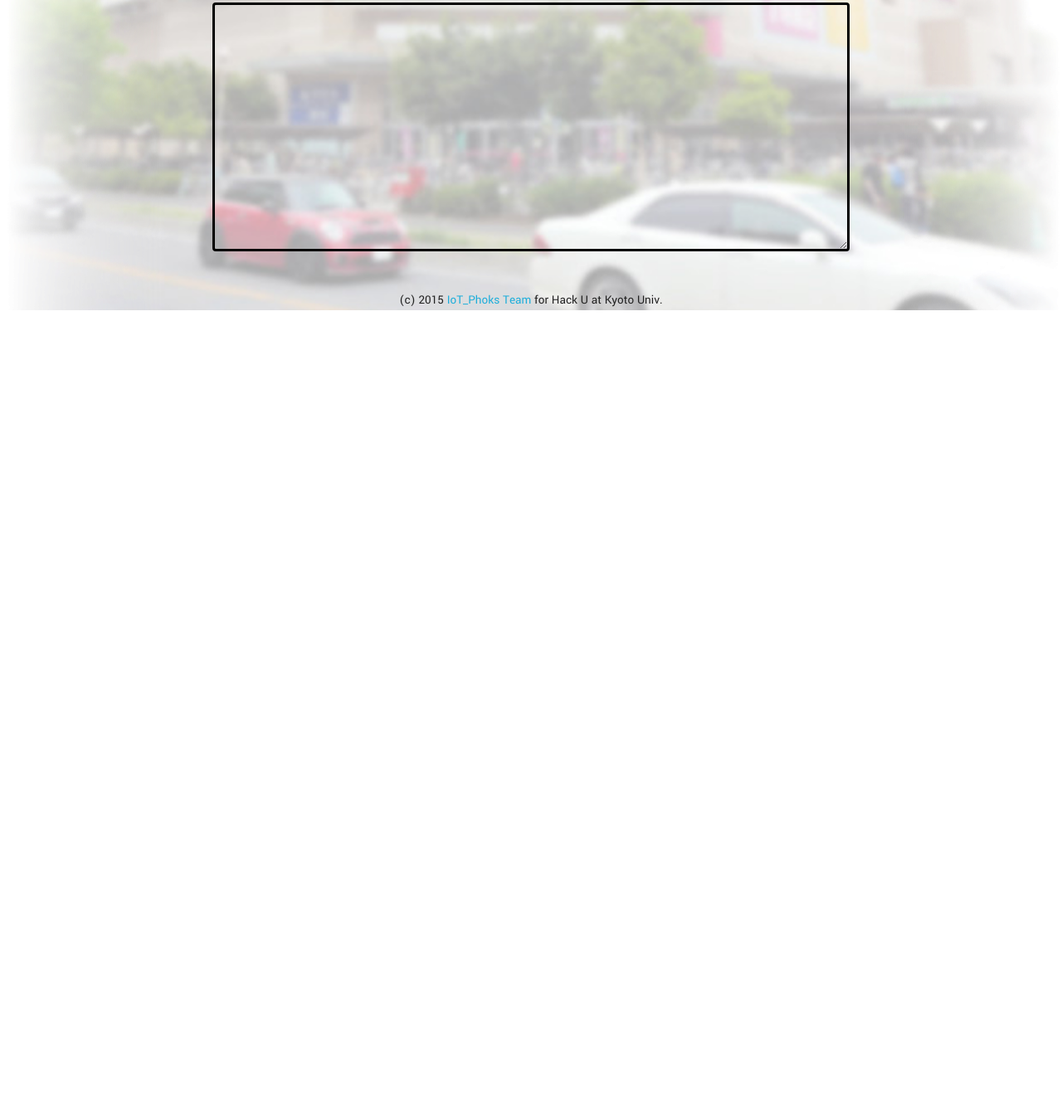
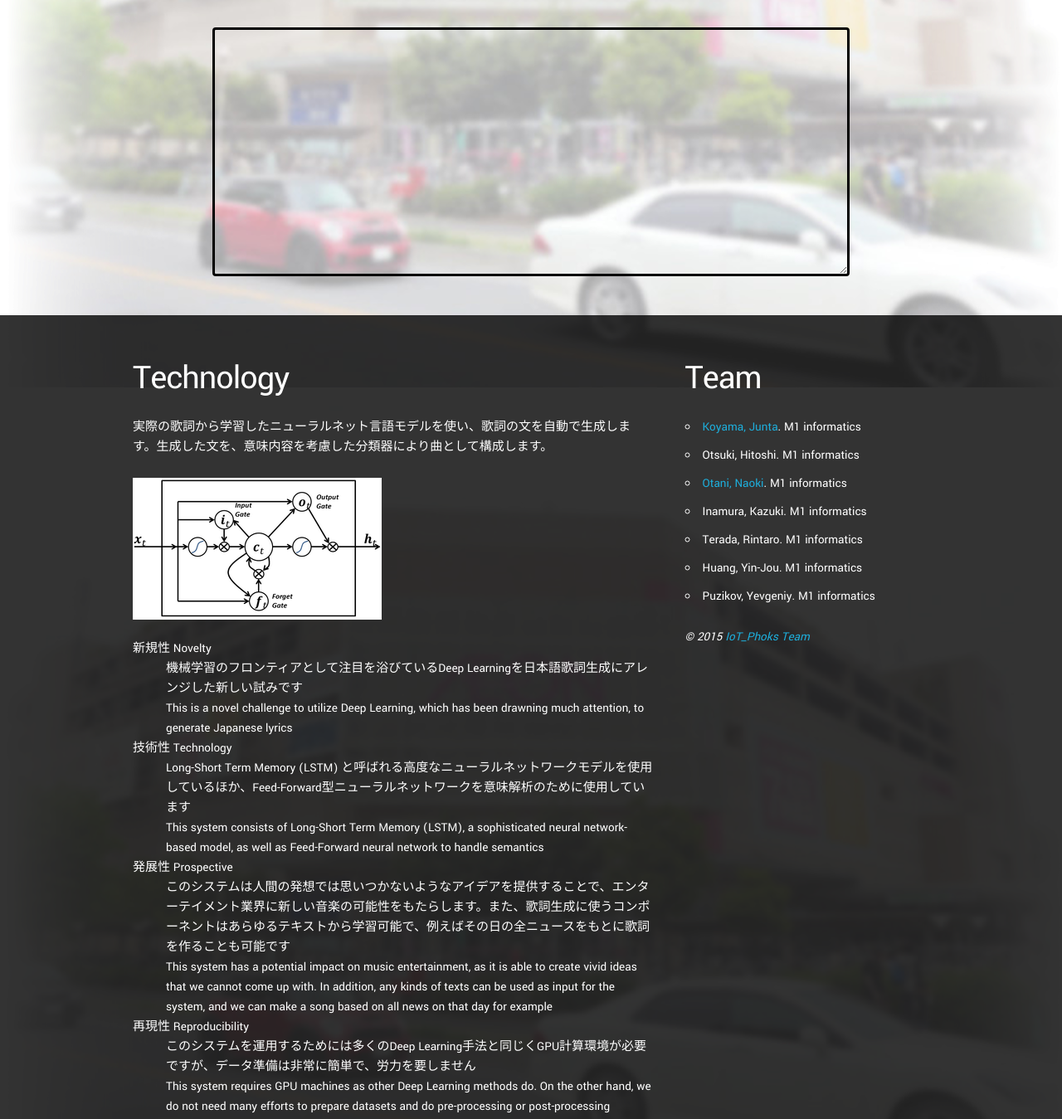
Before and after one commit to jntkym/rappers, a plain HTML site: page interface/index.html in a window 1280 px wide. Shown: the part 493-1842 px from the top of the page at 83% size. Before the commit the page ends 867 px from the top, so only its background shows below. Drawn offline with nearby package versions, Linux system fonts and the light colour scheme; a web font is replaced by a local one.

Commit message:
Update interface

```diff
--- a/interface/css/main.css
+++ b/interface/css/main.css
@@ -55,6 +55,7 @@ textarea:focus {
 }
 
 .header {
+    margin-top: 3rem;
     text-align: center;
 }
 
@@ -86,6 +87,11 @@ textarea:focus {
     background: #ffffff;
     border: 3px solid #000000;;
     z-index: 0;
+}
+@media (min-width: 400px) {
+    .balloon{
+        left: 0;
+    }
 }
 
 .balloon:before {
@@ -128,3 +134,13 @@ textarea:focus {
 .footer{
     text-align: center;
 }
+
+div.section {
+    background: rgba(0, 0, 0, 0.8);
+    color: #fff;
+    padding: 5rem 0;
+}
+
+div.section .column {
+    text-align: left;
+}
--- a/interface/index.html
+++ b/interface/index.html
@@ -48,10 +48,41 @@
         </div><!-- /.contents -->
       </div><!-- /.row -->
       <div class="row">
-        <div class="footer column">
-          (c) 2015 <a href="https://github.com/jntkym/rappers">IoT_Phoks Team</a> for Hack U at Kyoto Univ.
-        </div>
       </div><!-- /.row -->
     </div><!-- /.container -->
+
+    <div class="section footer">
+      <div class="container">
+        <div class="row">
+          <div class="two-thirds column feature">
+            <h2>Technology</h2>
+            <p>実際の歌詞から学習したニューラルネット言語モデルを使い、歌詞の文を自動で生成します。生成した文を、意味内容を考慮した分類器により曲として構成します。</p>
+            <img src="images/lstm.png" alt="LSTM">
+            <dl>
+              <dt>新規性 Novelty</dt><dd>機械学習のフロンティアとして注目を浴びているDeep Learningを日本語歌詞生成にアレンジした新しい試みです<br>This is a novel challenge to utilize Deep Learning, which has been drawning much attention, to generate Japanese lyrics</dd>
+              <dt>技術性 Technology</dt><dd>Long-Short Term Memory (LSTM) と呼ばれる高度なニューラルネットワークモデルを使用しているほか、Feed-Forward型ニューラルネットワークを意味解析のために使用しています<br>This system consists of Long-Short Term Memory (LSTM), a sophisticated neural network-based model, as well as Feed-Forward neural network to handle semantics</dd>
+              <dt>発展性 Prospective</dt><dd>このシステムは人間の発想では思いつかないようなアイデアを提供することで、エンターテイメント業界に新しい音楽の可能性をもたらします。また、歌詞生成に使うコンポーネントはあらゆるテキストから学習可能で、例えばその日の全ニュースをもとに歌詞を作ることも可能です<br>This system has a potential impact on music entertainment, as it is able to create vivid ideas that we cannot come up with. In addition, any kinds of texts can be used as input for the system, and we can make a song based on all news on that day for example</dd>
+              <dt>再現性 Reproducibility</dt><dd>このシステムを運用するためには多くのDeep Learning手法と同じくGPU計算環境が必要ですが、データ準備は非常に簡単で、労力を要しません<br>This system requires GPU machines as other Deep Learning methods do. On the other hand, we do not need many efforts to prepare datasets and do pre-processing or post-processing</dd>
+            </dl>
+            <a class="button" href="detail.html">Learn more</a>
+          </div>
+          <div class="one-third column feature team">
+            <h2>Team</h2>
+            <div class="list">
+              <ul>
+                <li><a href="http://www.ai.soc.i.kyoto-u.ac.jp/~koyama/">Koyama, Junta</a>. M1 informatics</li>
+                <li>Otsuki, Hitoshi. M1 informatics</li>
+                <li><a href="http://naoki.sexy">Otani, Naoki</a>. M1 informatics</li>
+                <li>Inamura, Kazuki. M1 informatics</li>
+                <li>Terada, Rintaro. M1 informatics</li>
+                <li>Huang, Yin-Jou. M1 informatics</li>
+                <li>Puzikov, Yevgeniy. M1 informatics</li>
+              </ul>
+            </div>
+            <address>&copy; 2015 <a href="https://github.com/jntkym/rappers">IoT_Phoks Team</a></address>
+          </div>
+        </div><!-- /.row -->
+      </div><!-- /.container -->
+    </div><!-- /.section -->
   </body>
 </html>
```
Also changed, not shown: interface/detail.html (added, +94 -0 lines), interface/images/candidates.png (added), interface/images/generation.png (added), interface/images/lstm.png (added).
